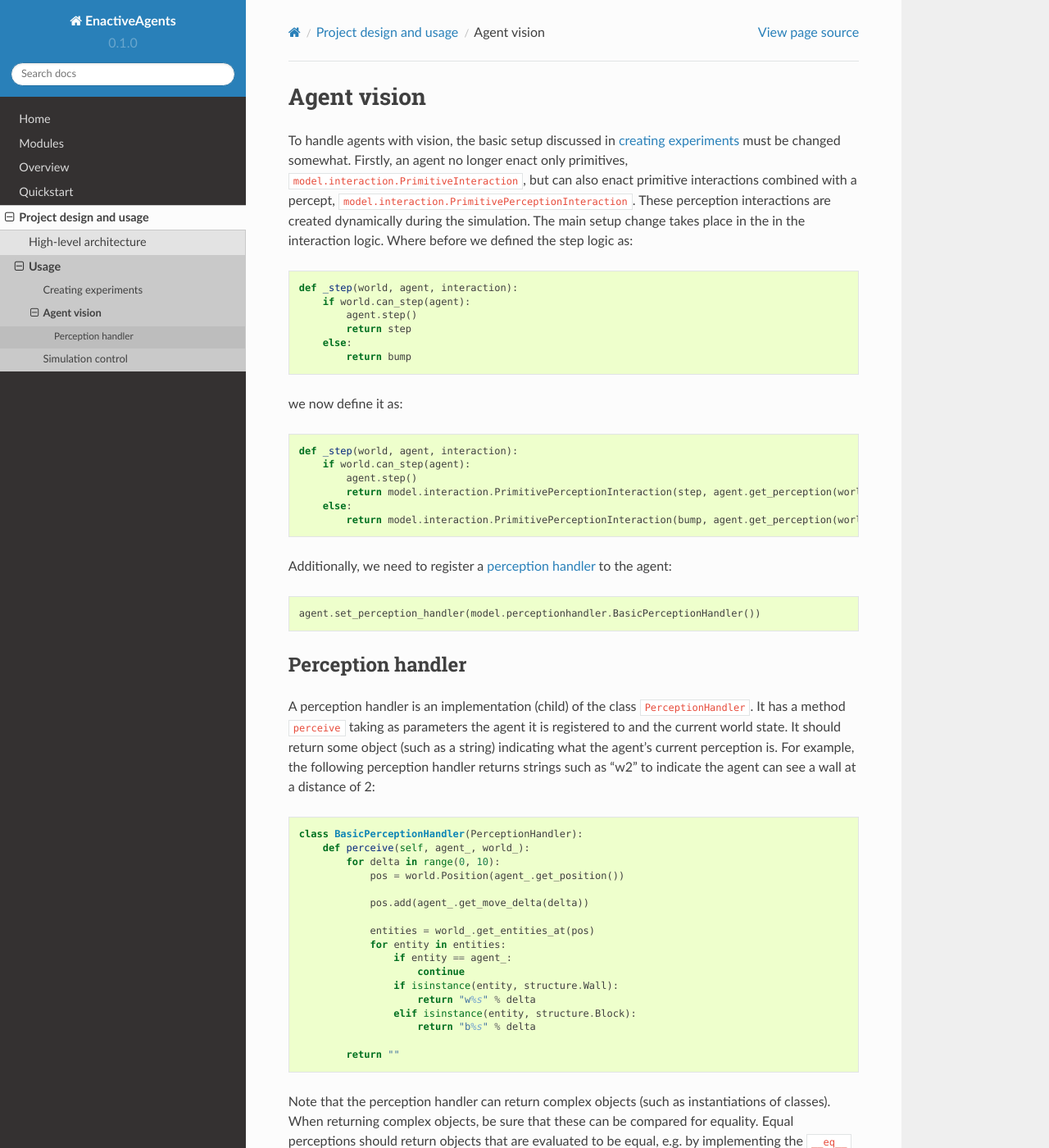
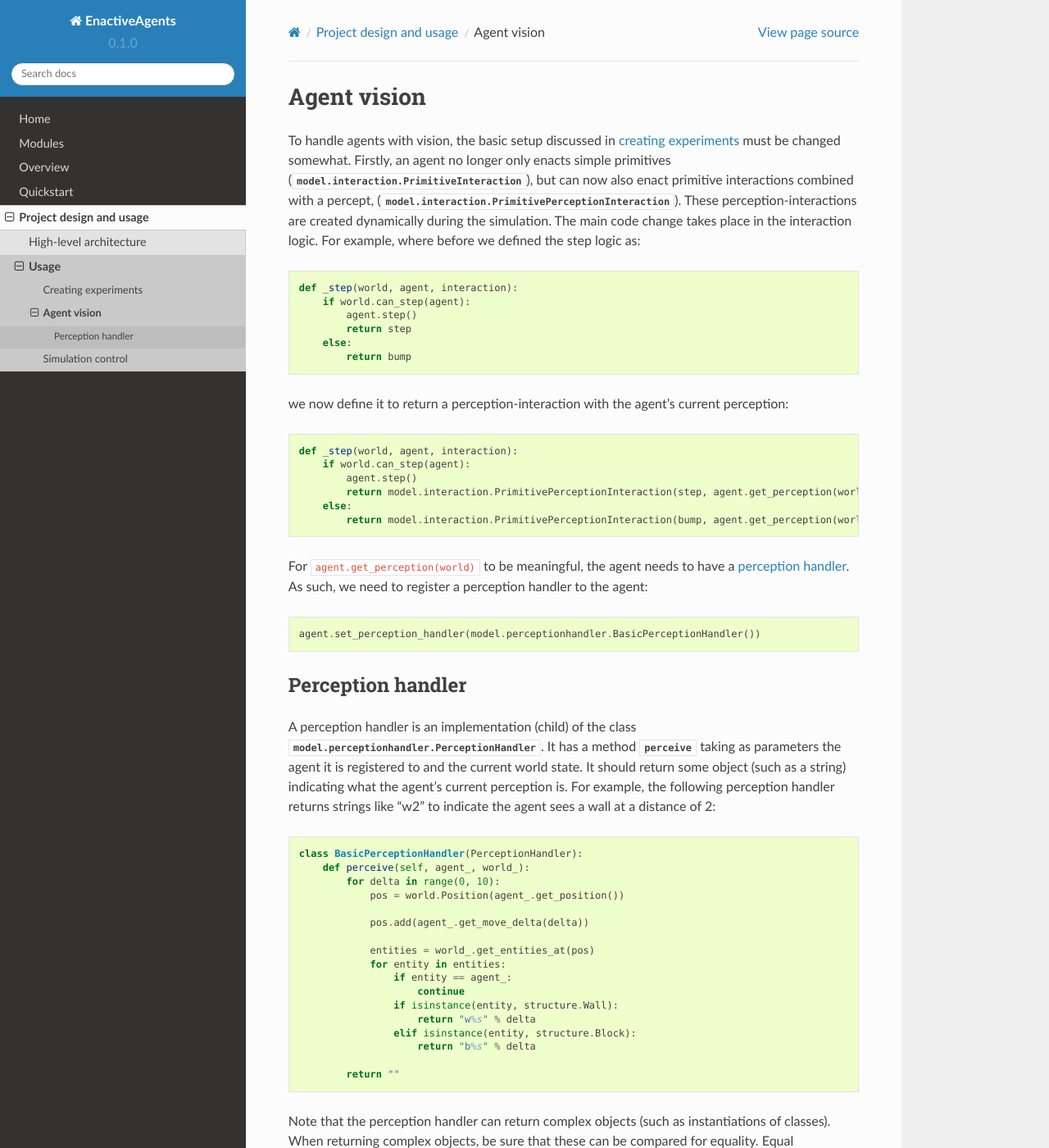
Before and after one commit to Beskhue/enactive-agents, a Sphinx documentation site: the page built from docs/usage.vision.rst, in a window 1280 px wide and 1400 px high. Shown: the whole window at 82% size. Built offline with Sphinx 7.4.7 and the Read the Docs theme 2.0.0, drawn with Linux system fonts in a browser that asks for light colours; pages that are not in the unit, such as notebooks, are missing from menus.

Commit message:
Update vision documentation.

```diff
--- a/docs/usage.vision.rst
+++ b/docs/usage.vision.rst
@@ -2,10 +2,10 @@
 Agent vision
 ============
 To handle agents with vision, the basic setup discussed in :doc:`creating experiments <usage.experiments>` must be changed somewhat.
-Firstly, an agent no longer enact only primitives, ``model.interaction.PrimitiveInteraction``, but can also enact primitive interactions combined with a percept, ``model.interaction.PrimitivePerceptionInteraction``.
-These perception interactions are created dynamically during the simulation.
-The main setup change takes place in the in the interaction logic.
-Where before we defined the step logic as:
+Firstly, an agent no longer only enacts simple primitives (:class:`model.interaction.PrimitiveInteraction`), but can now also enact primitive interactions combined with a percept, (:class:`model.interaction.PrimitivePerceptionInteraction`).
+These perception-interactions are created dynamically during the simulation.
+The main code change takes place in the interaction logic.
+For example, where before we defined the step logic as:
 
 ::
 
@@ -16,7 +16,7 @@ Where before we defined the step logic as:
         else:
             return bump
 
-we now define it as:
+we now define it to return a perception-interaction with the agent's current perception:
 
 ::
 
@@ -27,7 +27,7 @@ we now define it as:
         else:
             return model.interaction.PrimitivePerceptionInteraction(bump, agent.get_perception(world))
 
-Additionally, we need to register a :doc:`perception handler <model.perceptionhandler>` to the agent:
+For :code:`agent.get_perception(world)` to be meaningful, the agent needs to have a :doc:`perception handler <model.perceptionhandler>`. As such, we need to register a perception handler to the agent:
 
 ::
 
@@ -35,10 +35,10 @@ Additionally, we need to register a :doc:`perception handler <model.perceptionha
 
 Perception handler
 ==================
-A perception handler is an implementation (child) of the class ``PerceptionHandler``.
-It has a method ``perceive`` taking as parameters the agent it is registered to and the current world state.
+A perception handler is an implementation (child) of the class :class:`model.perceptionhandler.PerceptionHandler`.
+It has a method :meth:`perceive <model.perceptionhandler.PerceptionHandler.perceive>` taking as parameters the agent it is registered to and the current world state.
 It should return some object (such as a string) indicating what the agent's current perception is.
-For example, the following perception handler returns strings such as "w2" to indicate the agent can see a wall at a distance of 2:
+For example, the following perception handler returns strings like "w2" to indicate the agent sees a wall at a distance of 2:
 
 ::
 
```
